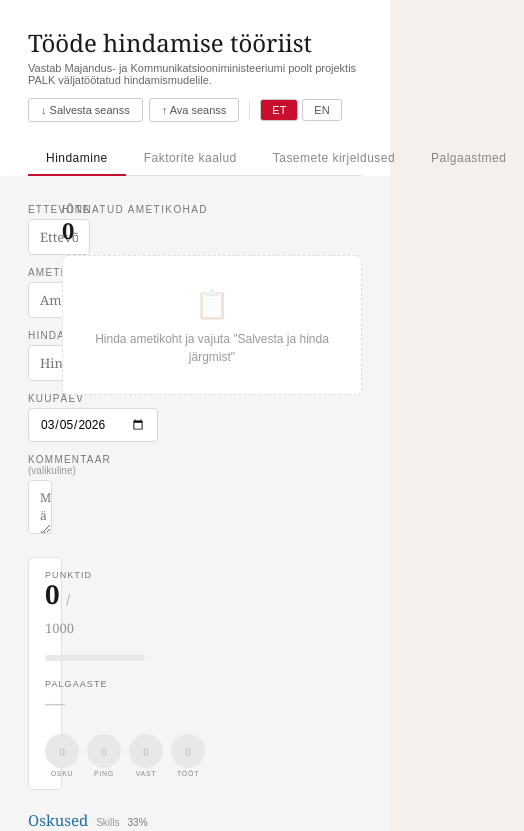
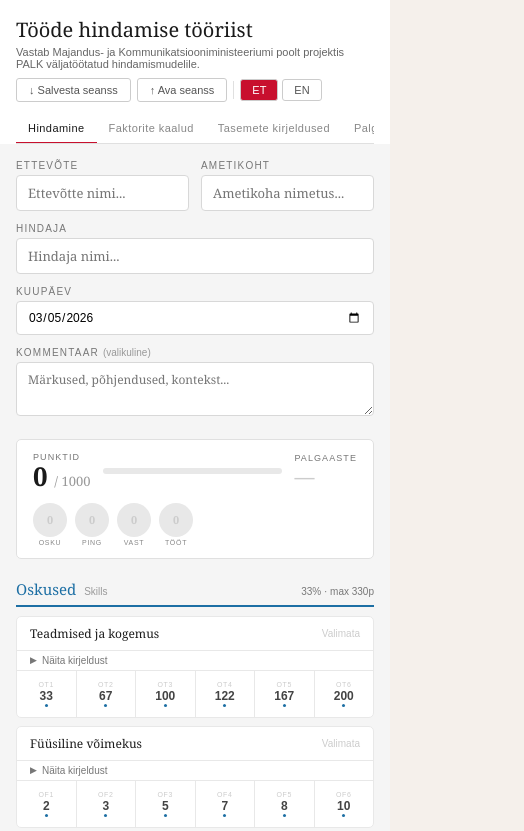
Before and after one commit to LenLi77/Toode-hindamise-tooriist, a Next.js app: page / in a window 390 px wide. Shown: the top 831 px of the page, 524 px wide, since content can reach past the window. Built offline with nearby package versions, Linux system fonts and the light colour scheme.

Commit message:
Add files via upload

```diff
--- a/src/components/JobEvaluationTool.tsx
+++ b/src/components/JobEvaluationTool.tsx
@@ -184,6 +184,14 @@ export default function JobEvaluationTool() {
   const [linearNumGrades, setLinearNumGrades] = useState(() => { const s = loadSession(); return s?.linearNumGrades ?? 6; });
   const [geoRatio, setGeoRatio] = useState(() => { const s = loadSession(); return s?.geoRatio ?? 1.1; });
   const gradeThresholds = useMemo(() => computeGradeThresholds(scaleType, linearNumGrades, geoRatio), [scaleType, linearNumGrades, geoRatio]);
+
+  const [isMobile, setIsMobile] = useState(false);
+  useEffect(() => {
+    const check = () => setIsMobile(window.innerWidth < 768);
+    check();
+    window.addEventListener("resize", check);
+    return () => window.removeEventListener("resize", check);
+  }, []);
 
   // Recompute saved job grades when scale type changes
   useEffect(() => {
@@ -608,15 +616,15 @@ export default function JobEvaluationTool() {
 
       {/* HEADER */}
       <div style={{ background: "#ffffff", color: "#1a1a1a" }}>
-        <div style={{ maxWidth: 1140, margin: "0 auto", padding: "26px 28px 0" }}>
-          <div style={{ display: "flex", justifyContent: "space-between", alignItems: "flex-start", flexWrap: "wrap", gap: 12 }}>
+        <div style={{ maxWidth: 1140, margin: "0 auto", padding: isMobile ? "16px 16px 0" : "26px 28px 0" }}>
+          <div style={{ display: "flex", justifyContent: "space-between", alignItems: "flex-start", flexWrap: "wrap", gap: isMobile ? 8 : 12 }}>
             <div>
-              <h1 style={{ margin: 0, fontSize: 24, fontWeight: "normal", color: "#1a1a1a" }}>{t("Tööde hindamise tööriist","Job Evaluation Tool")}</h1>
+              <h1 style={{ margin: 0, fontSize: isMobile ? 20 : 24, fontWeight: "normal", color: "#1a1a1a" }}>{t("Tööde hindamise tööriist","Job Evaluation Tool")}</h1>
               <div style={{ fontSize: 11, color: "#666666", marginTop: 3, fontFamily: "sans-serif" }}>
                 {t("Vastab Majandus- ja Kommunikatsiooniministeeriumi poolt projektis PALK väljatöötatud hindamismudelile.","Complies with the evaluation model developed by the Estonian Ministry of Economic Affairs in the PALK project.")}
               </div>
             </div>
-            <div style={{ display: "flex", gap: 10, alignItems: "center", flexWrap: "wrap", justifyContent: "flex-end" }}>
+            <div style={{ display: "flex", gap: isMobile ? 6 : 10, alignItems: "center", flexWrap: "wrap", justifyContent: isMobile ? "flex-start" : "flex-end" }}>
               {/* Session controls */}
               <div style={{ display: "flex", gap: 6, alignItems: "center" }}>
                 <button onClick={exportSession}
@@ -644,7 +652,7 @@ export default function JobEvaluationTool() {
               </div>
             </div>
           </div>
-          <div style={{ display: "flex", marginTop: 20, borderBottom: "1px solid #e0e0e0" }}>
+          <div style={{ display: "flex", marginTop: isMobile ? 12 : 20, borderBottom: "1px solid #e0e0e0", overflowX: "auto", WebkitOverflowScrolling: "touch" }}>
             {[
               { id: "evaluate",     label: t("Hindamine","Evaluate") },
               { id: "weights",      label: t("Faktorite kaalud","Factor Weights") + (weightsChanged ? " ●" : "") },
@@ -653,7 +661,7 @@ export default function JobEvaluationTool() {
             ].map(tab => (
               <button key={tab.id}
                 onClick={() => setActiveTab(tab.id)}
-                style={{ padding: "9px 18px", background: "none", border: "none", borderBottom: activeTab===tab.id?"2px solid #c8102e":"2px solid transparent", color: activeTab===tab.id?"#1a1a1a":"#888888", cursor: "pointer", fontSize: 12, fontFamily: "sans-serif", letterSpacing: "0.04em", marginBottom: -1, whiteSpace: "nowrap" }}>
+                style={{ padding: isMobile ? "8px 12px" : "9px 18px", background: "none", border: "none", borderBottom: activeTab===tab.id?"2px solid #c8102e":"2px solid transparent", color: activeTab===tab.id?"#1a1a1a":"#888888", cursor: "pointer", fontSize: isMobile ? 11 : 12, fontFamily: "sans-serif", letterSpacing: "0.04em", marginBottom: -1, whiteSpace: "nowrap" }}>
                 {tab.label}
               </button>
             ))}
@@ -670,18 +678,18 @@ export default function JobEvaluationTool() {
       )}
       {savedJobs.length > 0 && (
         <div style={{ background: "#f8f8f8", borderBottom: "1px solid #e8e8e8", fontSize: 10, fontFamily: "sans-serif", color: "#777777" }}>
-          <div style={{ maxWidth: 1140, margin: "0 auto", padding: "5px 28px", display: "flex", gap: 16, alignItems: "center" }}>
+          <div style={{ maxWidth: 1140, margin: "0 auto", padding: isMobile ? "5px 16px" : "5px 28px", display: "flex", gap: 16, alignItems: "center" }}>
             <span>💾 {t("Automaatselt salvestatud","Auto-saved")} · {savedJobs.length} {t("ametikohta","job(s)")}</span>
             <span style={{ color: "#aaaaaa" }}>|</span>
             <span>{t("Andmed säilivad selles brauseris","Data persists in this browser")} · {t("Ekspordi JSON-fail varundamiseks","Export JSON to back up or share")}</span>
           </div>
         </div>
       )}
-      <div style={{ maxWidth: 1140, margin: "0 auto", padding: "28px 28px" }}>
+      <div style={{ maxWidth: 1140, margin: "0 auto", padding: isMobile ? "16px 16px" : "28px 28px" }}>
 
         {/* EVALUATE TAB */}
         {activeTab === "evaluate" && (
-          <div style={{ display: "flex", gap: 24, alignItems: "flex-start" }}>
+          <div style={{ display: "flex", gap: 24, alignItems: "flex-start", flexDirection: isMobile ? "column" : "row" }}>
             {/* LEFT: form */}
             <div style={{ flex: "1 1 0", minWidth: 0 }}>
               {weightsChanged && (
@@ -707,7 +715,7 @@ export default function JobEvaluationTool() {
                   <input value={evaluatorName} onChange={e => setEvaluatorName(e.target.value)} placeholder={t("Hindaja nimi...","Evaluator name...")}
                     style={{ width: "100%", padding: "8px 11px", border: "1px solid #d8d8d8", borderRadius: 4, fontSize: 13, fontFamily: "Georgia,serif", background: "#fff", boxSizing: "border-box" }} />
                 </div>
-                <div style={{ flex: "0 0 130px" }}>
+                <div style={{ flex: isMobile ? "1 1 100%" : "0 0 130px" }}>
                   <label style={{ display: "block", fontSize: 10, letterSpacing: "0.12em", textTransform: "uppercase", color: "#777", fontFamily: "sans-serif", marginBottom: 4 }}>{t("Kuupäev","Date")}</label>
                   <input type="date" value={evalDate} onChange={e => setEvalDate(e.target.value)}
                     style={{ width: "100%", padding: "8px 11px", border: "1px solid #d8d8d8", borderRadius: 4, fontSize: 12, fontFamily: "sans-serif", background: "#fff", boxSizing: "border-box" }} />
@@ -740,7 +748,7 @@ export default function JobEvaluationTool() {
               )}
 
               {/* Live score bar */}
-              <div style={{ background: "#fff", border: "1px solid #e0e0e0", borderRadius: 5, padding: "12px 16px", marginBottom: 20, display: "flex", gap: 18, alignItems: "center", flexWrap: "wrap" }}>
+              <div style={{ background: "#fff", border: "1px solid #e0e0e0", borderRadius: 5, padding: "12px 16px", marginBottom: 20, display: "flex", gap: isMobile ? 12 : 18, alignItems: "center", flexWrap: "wrap" }}>
                 <div>
                   <div style={{ fontSize: 9, textTransform: "uppercase", letterSpacing: "0.12em", color: "#777", fontFamily: "sans-serif" }}>{t("Punktid","Points")}</div>
                   <div style={{ fontSize: 26, fontWeight: "bold", color: "#1a1a1a", lineHeight: 1.1 }}>{totalPoints} <span style={{ fontSize: 13, color: "#999", fontWeight: "normal" }}>/ 1000</span></div>
@@ -806,7 +814,7 @@ export default function JobEvaluationTool() {
                               return (
                                 <button key={li} onClick={() => handleSelect(factor.id, li)}
                                   title={hasDesc ? factor.descriptions[li].replace(/\\n/g, '\n') : `${t("Tase","Level")} ${li+1}: ${pts}p`}
-                                  style={{ flex: 1, padding: "8px 2px", background: isSel?group.color:"transparent", border: "none", borderRight: li<5?"1px solid #e8e8e8":"none", cursor: "pointer", transition: "background 0.12s", display: "flex", flexDirection: "column", alignItems: "center", gap: 1 }}>
+                                  style={{ flex: 1, padding: isMobile ? "10px 2px" : "8px 2px", background: isSel?group.color:"transparent", border: "none", borderRight: li<5?"1px solid #e8e8e8":"none", cursor: "pointer", transition: "background 0.12s", display: "flex", flexDirection: "column", alignItems: "center", gap: 1 }}>
                                   <span style={{ fontSize: 7, textTransform: "uppercase", letterSpacing: "0.08em", color: isSel?"rgba(255,255,255,0.7)":"#ccc", fontFamily: "sans-serif" }}>{factor.levelCodes?.[li] ?? `T${li+1}`}</span>
                                   <span style={{ fontSize: 12, fontWeight: "bold", color: isSel?"#fff":"#444" }}>{pts}</span>
                                   {hasDesc && <span style={{ width: 3, height: 3, borderRadius: "50%", background: isSel?"rgba(255,255,255,0.5)":group.color }} />}
@@ -860,8 +868,8 @@ export default function JobEvaluationTool() {
             </div>
 
             {/* RIGHT: saved jobs panel */}
-            <div style={{ flex: "0 0 300px", minWidth: 260 }}>
-              <div style={{ position: "sticky", top: 20 }}>
+            <div style={{ flex: isMobile ? "1 1 auto" : "0 0 300px", minWidth: isMobile ? 0 : 260, width: isMobile ? "100%" : "auto" }}>
+              <div style={{ position: isMobile ? "static" : "sticky", top: 20 }}>
                 <div style={{ display: "flex", justifyContent: "space-between", alignItems: "center", marginBottom: 10 }}>
                   <div>
                     <div style={{ fontSize: 10, textTransform: "uppercase", letterSpacing: "0.14em", color: "#777", fontFamily: "sans-serif" }}>{t("Hinnatud ametikohad","Evaluated Jobs")}</div>
@@ -888,7 +896,7 @@ export default function JobEvaluationTool() {
                 ) : (
                   <>
                     {/* Unified ranked table with expandable rows */}
-                    <div style={{ background: "#fff", border: "1px solid #e8e8e8", borderRadius: 5, overflow: "hidden", maxHeight: "70vh", overflowY: "auto" }}>
+                    <div style={{ background: "#fff", border: "1px solid #e8e8e8", borderRadius: 5, overflow: "hidden", maxHeight: isMobile ? "none" : "70vh", overflowY: isMobile ? "visible" : "auto" }}>
                       <table style={{ width: "100%", borderCollapse: "collapse", fontSize: 11, fontFamily: "sans-serif" }}>
                         <thead style={{ position: "sticky", top: 0, zIndex: 1 }}>
                           <tr style={{ background: "#c8102e" }}>
```
